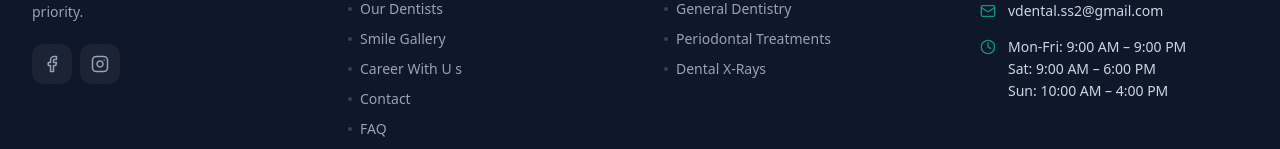
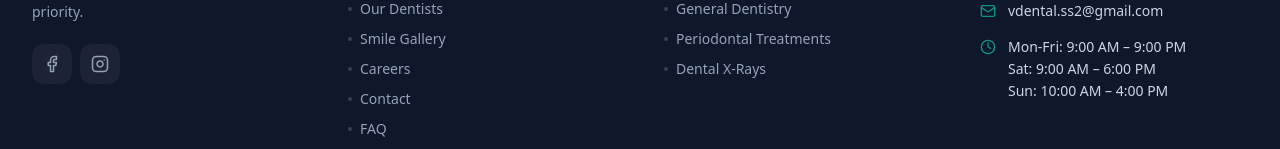
Before and after one commit to abdullahzainazonline/vdental, a Next.js app: page / in a window 1280 px wide. Shown: the part 6403-6552 px from the top of the page. Built offline with nearby package versions, Linux system fonts and the light colour scheme; a web font is replaced by a local one.

Commit message:
newspell

```diff
--- a/components/Footer.tsx
+++ b/components/Footer.tsx
@@ -95,7 +95,7 @@ export default function Footer() {
                 <li key={link.href}>
                   <Link href={link.href} className="group flex items-center gap-2 text-sm text-neutral-400 transition-colors hover:text-secondary-light">
                     <span className="h-1 w-1 rounded-full bg-neutral-700 transition-colors group-hover:bg-secondary-light" />
-                    {link.label === "Careers" ? "Career With U s" : link.label}
+                    {link.label === "Careers" ? "Careers" : link.label}
                   </Link>
                 </li>
               ))}
```
